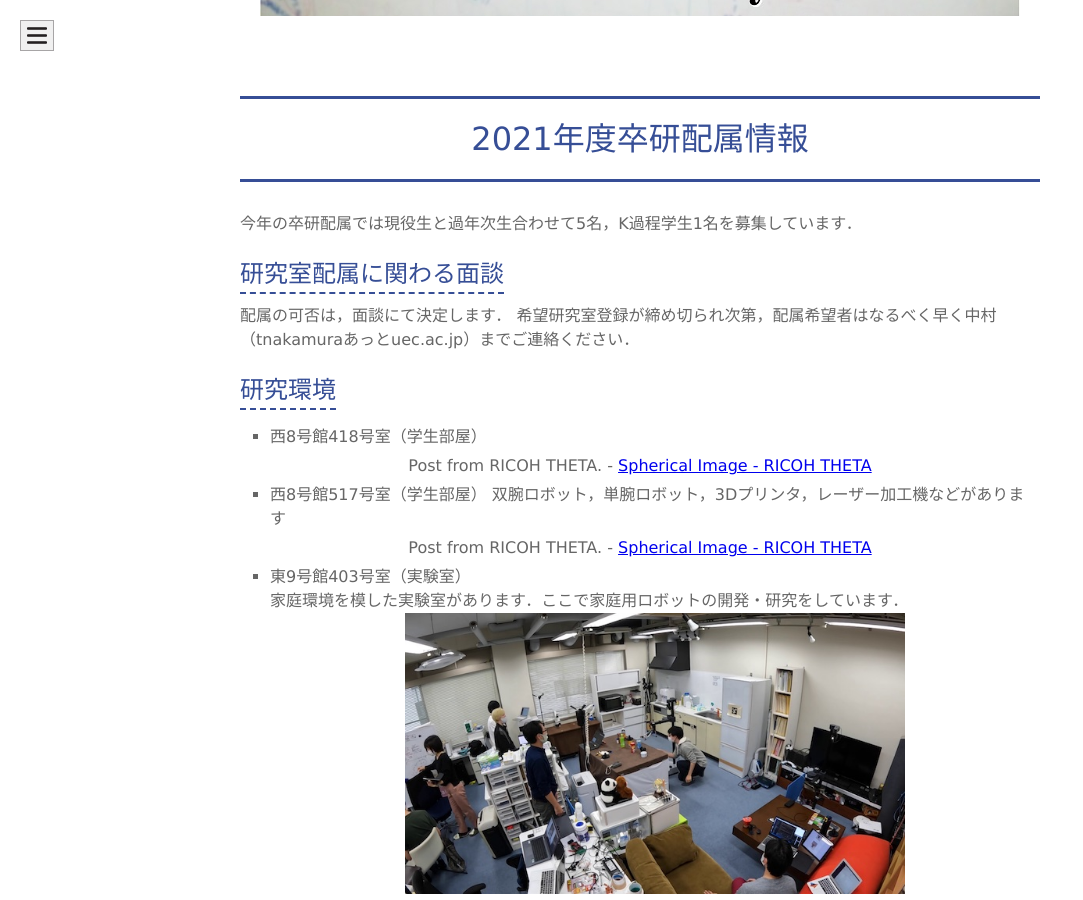
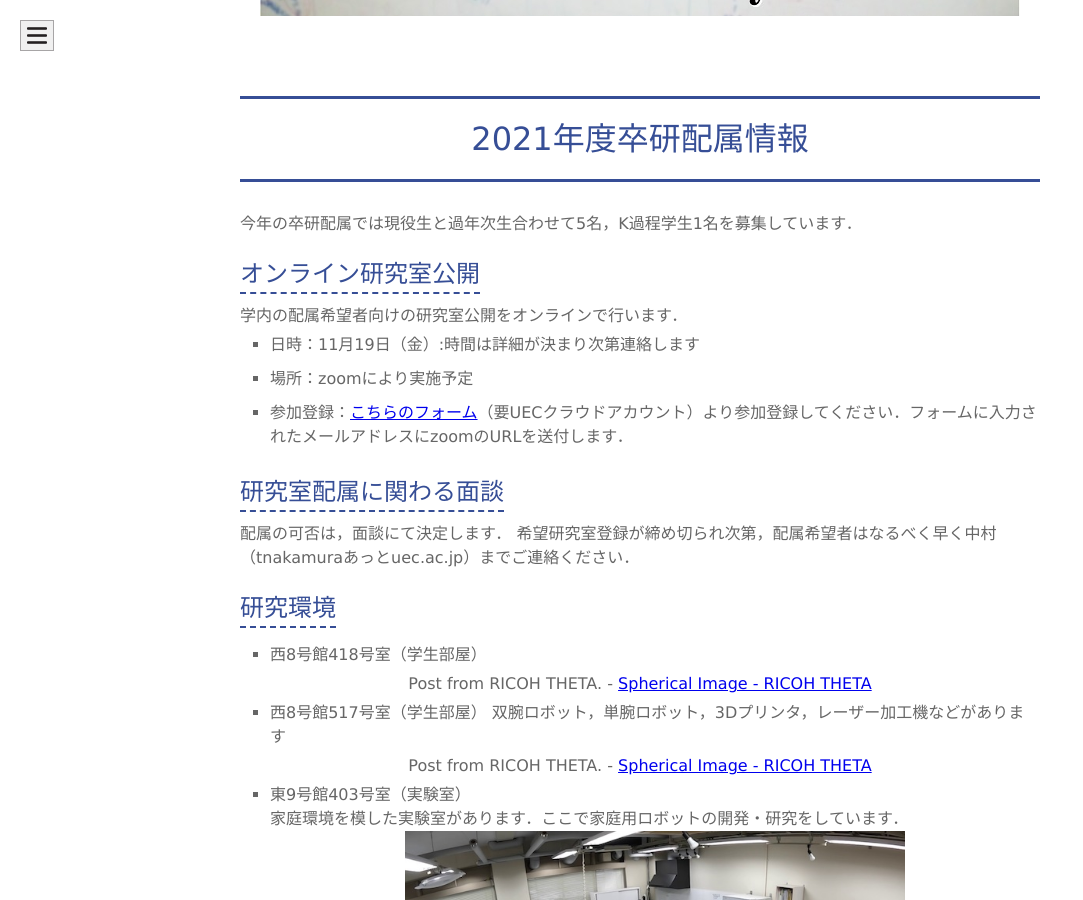
Before and after one commit to naka-lab/naka-lab.github.io, a Jekyll site: the page built from subpages/haizoku.md, in a window 1280 px wide and 900 px high, scrolled down 433 px. Shown: the whole window, without its empty margins (0-1083 px from the left). Built offline with Jekyll 4.4.1, drawn with Linux system fonts in a browser that asks for light colours; comment, search, counter and statistics services are not loaded; our own code applies the rules of GitHub Pages for plain Markdown files.

Commit message:
Update haizoku.md

```diff
--- a/subpages/haizoku.md
+++ b/subpages/haizoku.md
@@ -6,6 +6,14 @@ layout: default
 # 2021年度卒研配属情報
 
 今年の卒研配属では現役生と過年次生合わせて5名，K過程学生1名を募集しています．
+
+
+## オンライン研究室公開
+学内の配属希望者向けの研究室公開をオンラインで行います．
+- 日時：11月19日（金）:時間は詳細が決まり次第連絡します
+- 場所：zoomにより実施予定
+- 参加登録：[こちらのフォーム](https://docs.google.com/forms/d/e/1FAIpQLSfUBdgza5u4vvRABDsSG1PUxCCfpJ58WM0fcjlg3vchpE--bw/viewform?usp=sf_link)（要UECクラウドアカウント）より参加登録してください．フォームに入力されたメールアドレスにzoomのURLを送付します．
+
 
 ## 研究室配属に関わる面談
 配属の可否は，面談にて決定します．
```
